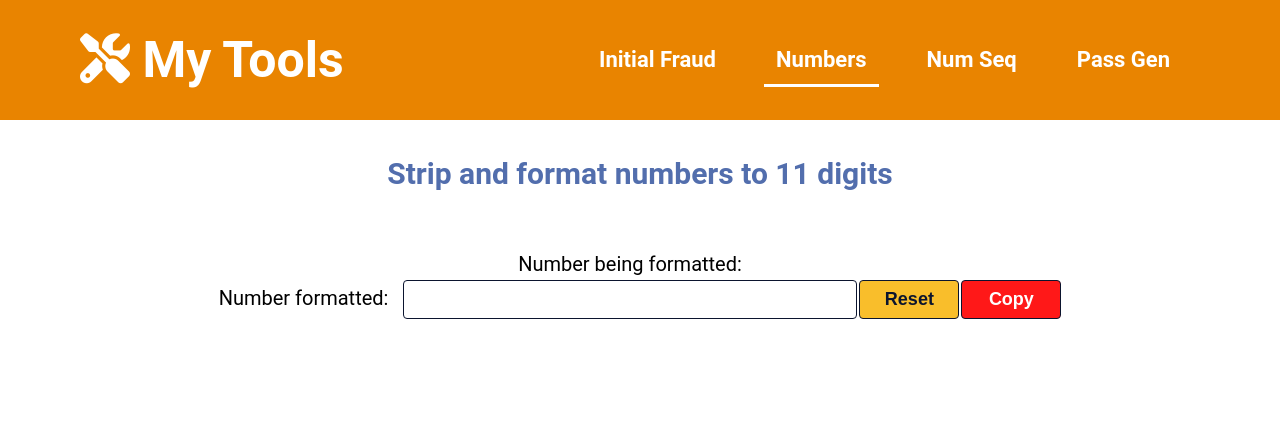
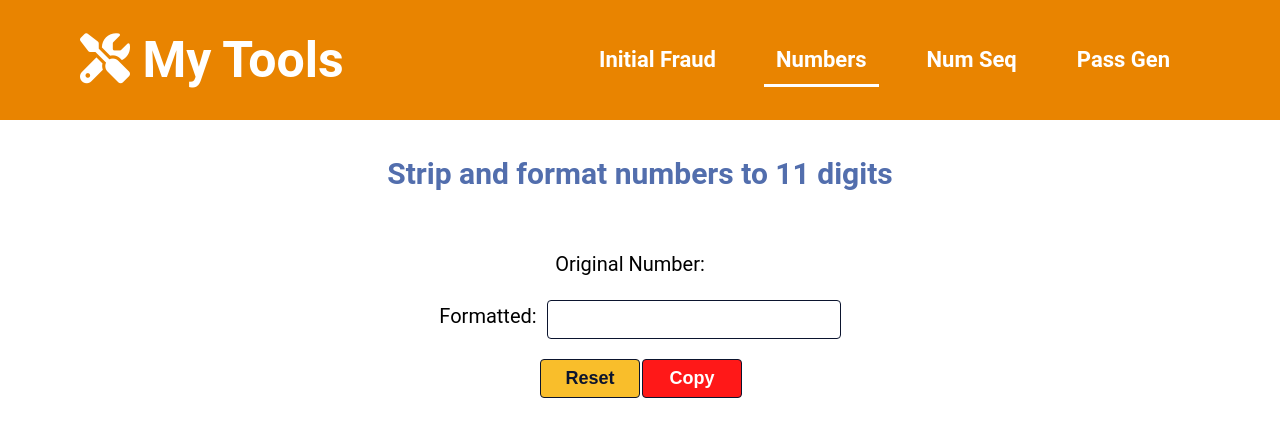
Before and after one commit to MelvinPeepers/tools, a React (Create React App) app in the folder my-app/: page /numbers in a window 1280 px wide. Shown: the top 436 px of the page. Built offline with nearby package versions, Linux system fonts and the light colour scheme.

Commit message:
CSS for Numbers

```diff
--- a/my-app/src/components/pages/numbers/Numbers.css
+++ b/my-app/src/components/pages/numbers/Numbers.css
@@ -198,6 +198,36 @@ forms
   text-align: center;
 }
 
+.list-input {
+  display: flex;
+  justify-content: center;
+  padding-bottom: 20px;
+}
+
+.input {
+  font-size: 1.8rem;
+  padding: 8px 30px;
+  border-radius: 4px;
+  border: 1px solid var(--main-tx-color);
+}
+
+.label {
+  font-size: 2rem;
+  margin-right: 10px;
+}
+
+.list-output {
+  display: flex;
+  justify-content: center;
+  align-items: center;
+  padding: 20px 0;
+}
+
+.button-settings {
+  display: flex;
+  justify-content: center;
+}
+
 .input-btn {
   background-color: var(--submit-bg-color);
   color: var(--main-tx-color);
@@ -220,26 +250,3 @@ forms
   text-decoration: none;
   border: 1px solid var(--main-tx-color);
 }
-
-.list-input {
-  padding-bottom: 20px;
-}
-
-.input {
-  font-size: 1.8rem;
-  padding: 8px 110px;
-  border-radius: 4px;
-  border: 1px solid var(--main-tx-color);
-}
-
-.label {
-  font-size: 2rem;
-  margin-right: 10px;
-}
-
-.list-output {
-  display: flex;
-  justify-content: center;
-  align-items: center;
-  padding-top: 20px;
-}
--- a/my-app/src/components/pages/numbers/Numbers.js
+++ b/my-app/src/components/pages/numbers/Numbers.js
@@ -15,39 +15,42 @@ const Numbers = () => {
   }
 
   const handleCopy = () => {
-    let copyText = document.getElementById("text-input")
+    console.log('Click')
+    const copyText = document.getElementById('text-input')
     copyText.select()
     copyText.setSelectionRange(0, 9999)
-    document.execCommand("copy")
+    document.execCommand('copy')
     alert(`Input Number copied: ${copyText.value} `)
+  }
 
-  }
+
 
 
   return (
     <Fragment>
-      <div className="header-secondary">
+      <div className='header-secondary'>
         <h2>Strip and format numbers to 11 digits</h2>
-        <div className="container-form">
+        <div className='container-form'>
             <ul>
               <li className="list-output">
-                <div className='label'>Number being formatted: </div>
+                <div className='label'>Original Number: </div>
                 <div className='label' id="text-output"> {inputValue} </div>
               </li>
               <li className="list-input">
-                <label className='label'>Number formatted: </label>
+                <label className='label'>Formatted: </label>
                 <input
-                  className="input"
-                  name="number"
-                  type="text"
-                  id="text-input"
+                  className='input'
+                  name='number'
+                  type='text'
+                  id='text-input'
                   value={inputValue.replace(/[^\d]/g, "")}
                   onChange={changeInput}
                 />
-                <button className="input-btn form-btn" id="resetInput" onClick={reset}>Reset</button>
-                <button className="output-btn form-btn" onClick={handleCopy}>Copy</button>
               </li>
-
+              <div className='button-settings'>
+                <button className='input-btn form-btn' id='resetInput' onClick={reset}>Reset</button>
+                <button className='output-btn form-btn' onClick={handleCopy}>Copy</button>
+              </div>
             </ul>
         </div>
       </div>
```
Also changed, not shown: my-app/src/components/layout/CopyButton.js (added, +17 -0 lines).
